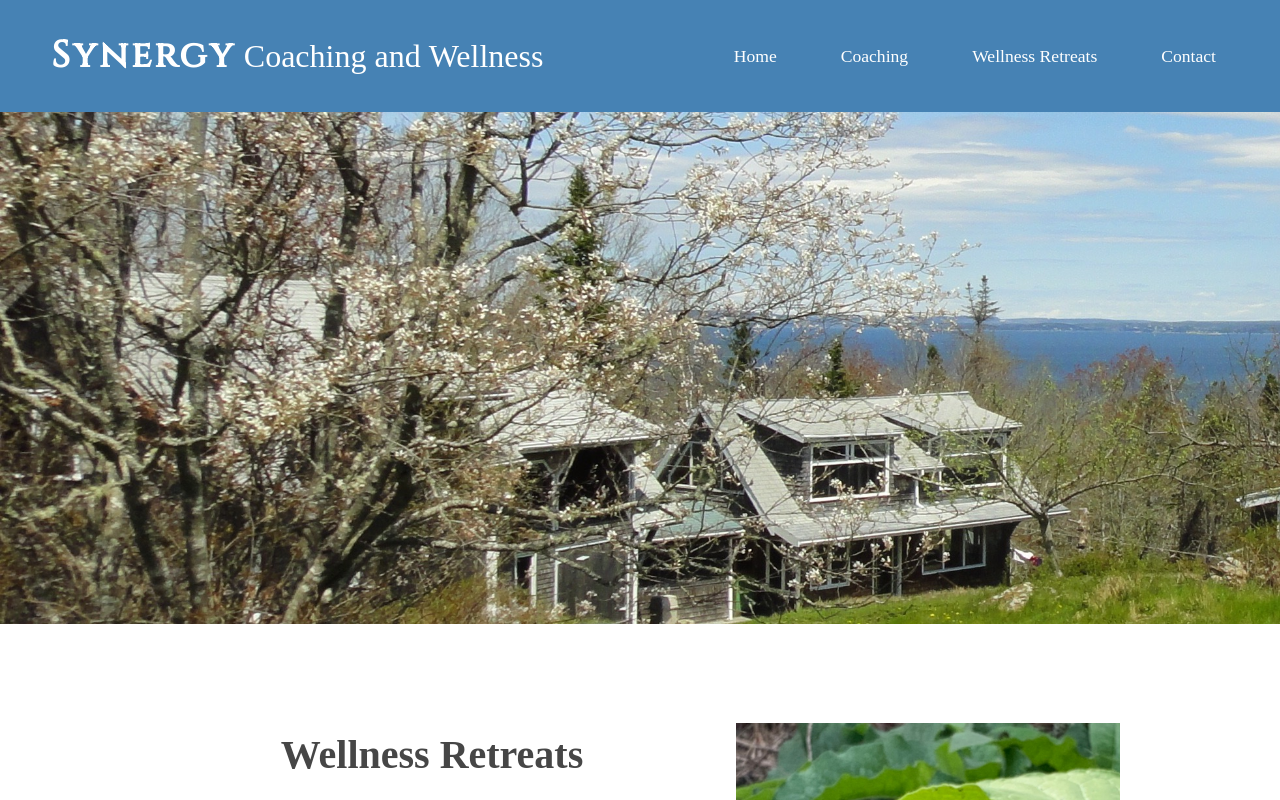
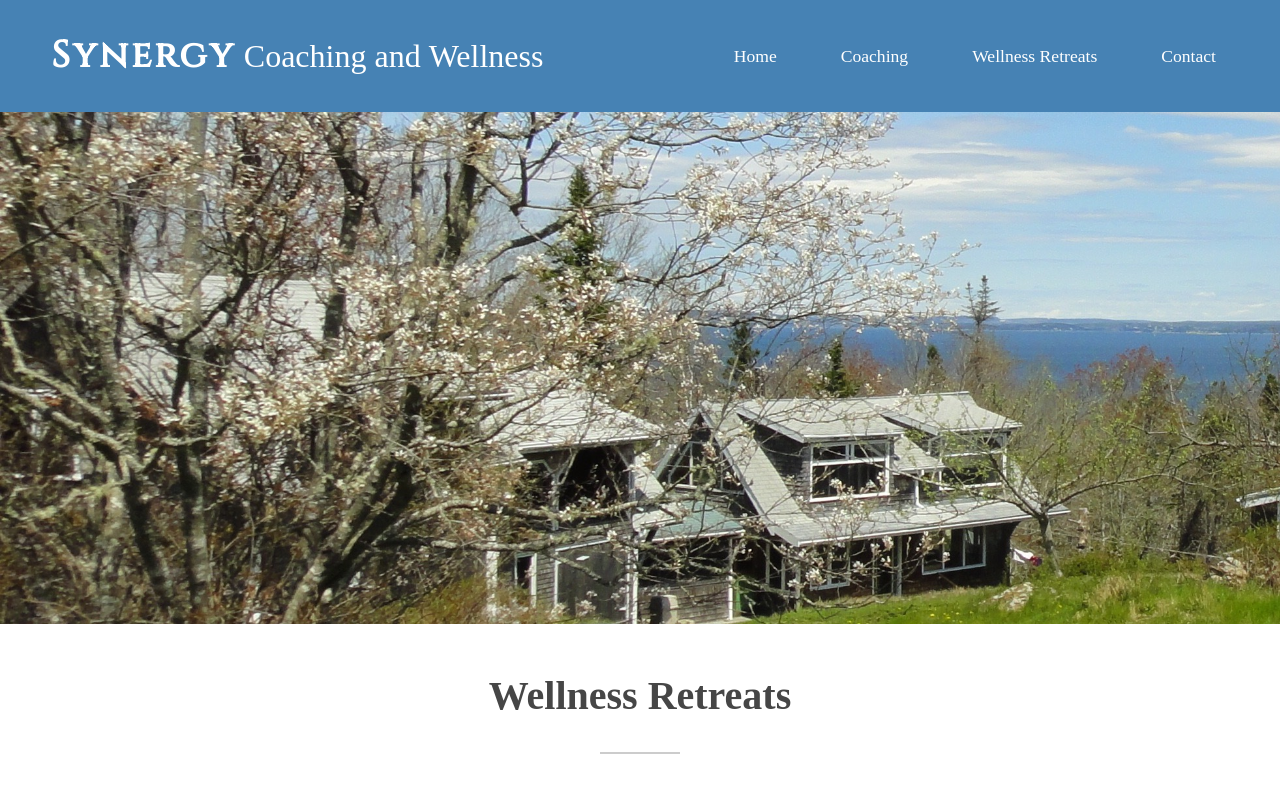
Before and after one commit to tbguest/synergy-coaching, a Next.js app: page /retreats in a window 1280 px wide. Shown: the top 800 px of the page. Built offline with nearby package versions, Linux system fonts and the light colour scheme; a web font is replaced by a local one.

Commit message:
Update page header layout

```diff
--- a/pages/contact.jsx
+++ b/pages/contact.jsx
@@ -5,9 +5,13 @@ export default function Contact() {
   return (
     <div className={styles.container}>
       <div className={styles.image_header_beach}></div>
-      <div className={styles.content}>
+      <div className={styles.content_title}>
         <h1>Contact</h1>
         <hr className={styles.hr} />
+      </div>
+      <div className={styles.content}>
+        {/* <h1>Contact</h1>
+        <hr className={styles.hr} /> */}
         <p>Book a spot now, or reach out with any questions.</p>
       </div>
       <ContactForm />
--- a/pages/retreats.jsx
+++ b/pages/retreats.jsx
@@ -5,12 +5,16 @@ export default function Retreats() {
   return (
     <div className={styles.container}>
       <div className={styles.image_header}></div>
+      <div className={styles.content_title}>
+        <h1>Wellness Retreats</h1>
+        <hr className={styles.hr} />
+      </div>
       <div className={styles.content}>
         <div className={styles.content_text}>
-          <div className={styles.content_title}>
+          {/* <div className={styles.content_title}>
             <h1>Wellness Retreats</h1>
             <hr className={styles.hr} />
-          </div>
+          </div> */}
           <div className={styles.header_text}>
             <h2>{"Women Physicians' Wellness Retreat"}</h2>
             <h3>{"July 22-24, 2022"}</h3>
@@ -108,8 +112,6 @@ export default function Retreats() {
               $593.38 per person
             </li>
           </ul>
-
-          {/* </Event> */}
         </div>
         <div className={styles.content_image}>
           <Image
--- a/styles/Page.module.css
+++ b/styles/Page.module.css
@@ -65,8 +65,6 @@
     display: grid;
     grid-template: auto 1fr / 1fr 40%;
     grid-gap: 32px;
-    /* grid-area:  */
-    /* padding: 2rem; */
   }
 
   .action_items {
@@ -75,16 +73,15 @@
   }
 }
 
-.content h1 {
+.container h1 {
   font-size: 2.5rem;
   text-align: center;
   margin-bottom: 0;
+  margin-top: 3rem;
 }
 
 .content_image {
   margin-bottom: 6rem;
-  /* margin-top: 3rem; */
-  /* width: 100%; */
   margin-top: 19.2px;
 }
 
```
Also changed, not shown: pages/coaching.jsx (+6 -2 lines).
